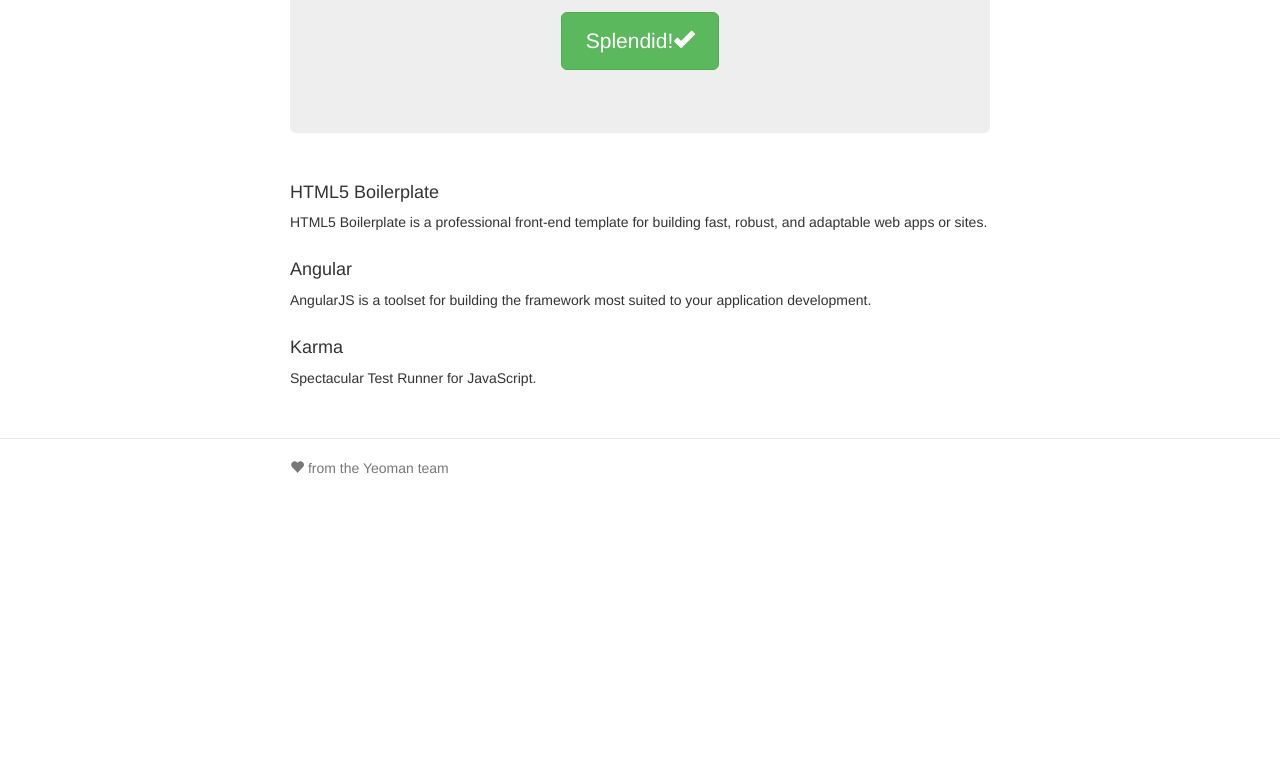
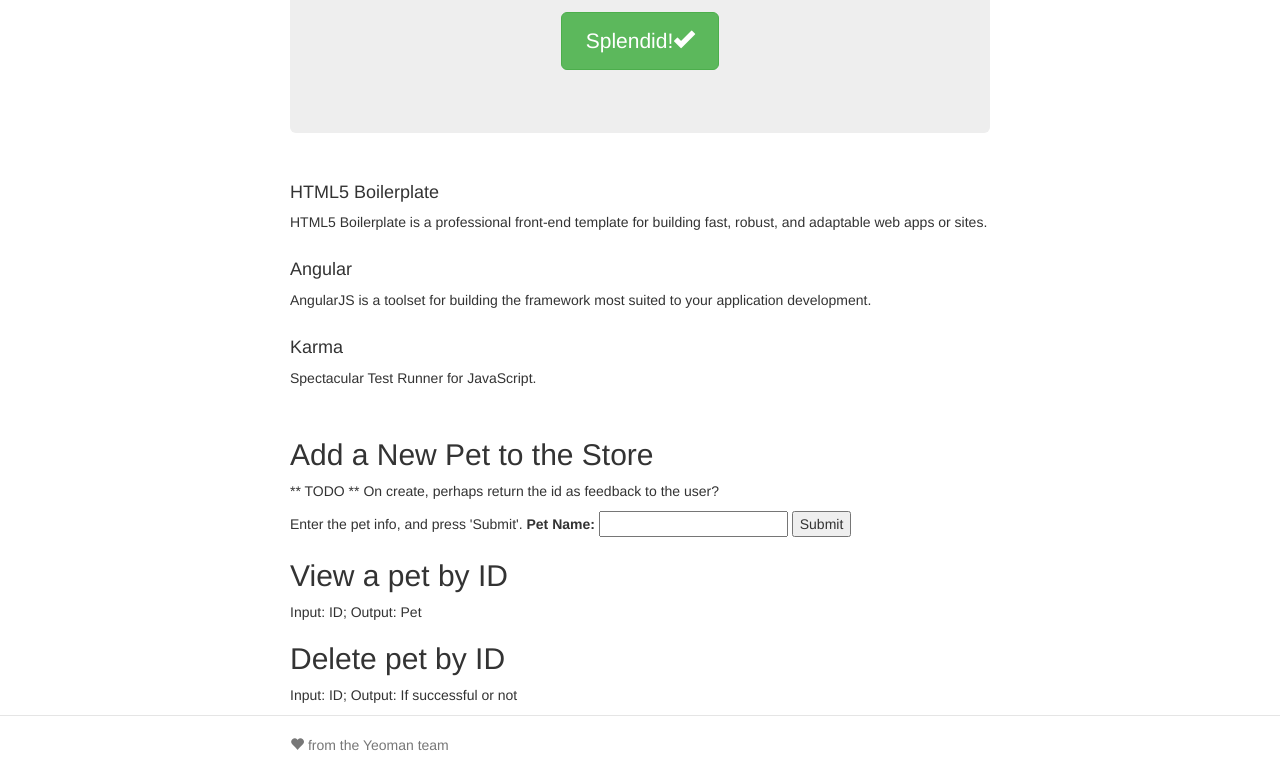
Before and after one commit to ernieshu/petstore, a website: page petstore-ui/app/index.html in a window 1280 px wide. Shown: the part 372-1137 px from the top of the page. Before the commit the page ends 860 px from the top, so only its background shows below. Drawn offline with nearby package versions, Linux system fonts and the light colour scheme; some packages are replaced by stand-ins of ours; files that its build step writes are made by us from their sources.

Commit message:
First cut of adding a pet.

```diff
--- a/petstore-ui/app/scripts/controllers/main.js
+++ b/petstore-ui/app/scripts/controllers/main.js
@@ -8,10 +8,26 @@
  * Controller of the petstoreUiApp
  */
 angular.module('petstoreUiApp')
-  .controller('MainCtrl', function ($scope) {
+  .controller('MainCtrl', function ($scope, $http) {
+
+  	console.log("Starting a console log of this working...!");
+
     $scope.awesomeThings = [
       'HTML5 Boilerplate',
       'AngularJS',
       'Karma'
     ];
+
+    $scope.addAPet = function() {
+    	console.log("adding a pet with name:" + $scope.name);
+
+    	// $http.post('pet');
+    };
+
+    this.findAPet = function(data) {
+	  	$http.get('pet/' + data.petId).success(function(data) {
+	  		// if we've gotten the pet, map it back to the GUI
+	  		$scope.petName = data.name;
+	  	});
+    };
   });
--- a/petstore-ui/app/views/main.html
+++ b/petstore-ui/app/views/main.html
@@ -21,3 +21,30 @@
   <h4>Karma</h4>
   <p>Spectacular Test Runner for JavaScript.</p>
 </div>
+
+<div>
+  <h2>Add a New Pet to the Store</h2>
+  <p>
+    ** TODO ** On create, perhaps return the id as feedback to the user?
+  </p>
+  <form ng-submit="addAPet()" ng-controller="MainCtrl">
+    Enter the pet info, and press 'Submit'.
+      <label>Pet Name:</label>
+      <input type="text" ng-model="name" name="name"/>
+      <input type="submit" id="submit" value="Submit"/>
+      <!--pre>list={{list}}</pre-->
+  </form>
+
+  <h2>View a pet by ID</h2>
+  <p>
+    Input: ID;
+    Output: Pet
+  </p>
+
+  <h2>Delete pet by ID</h2>
+  <p>
+    Input: ID;
+    Output: If successful or not
+  </p>
+
+</div>
```
